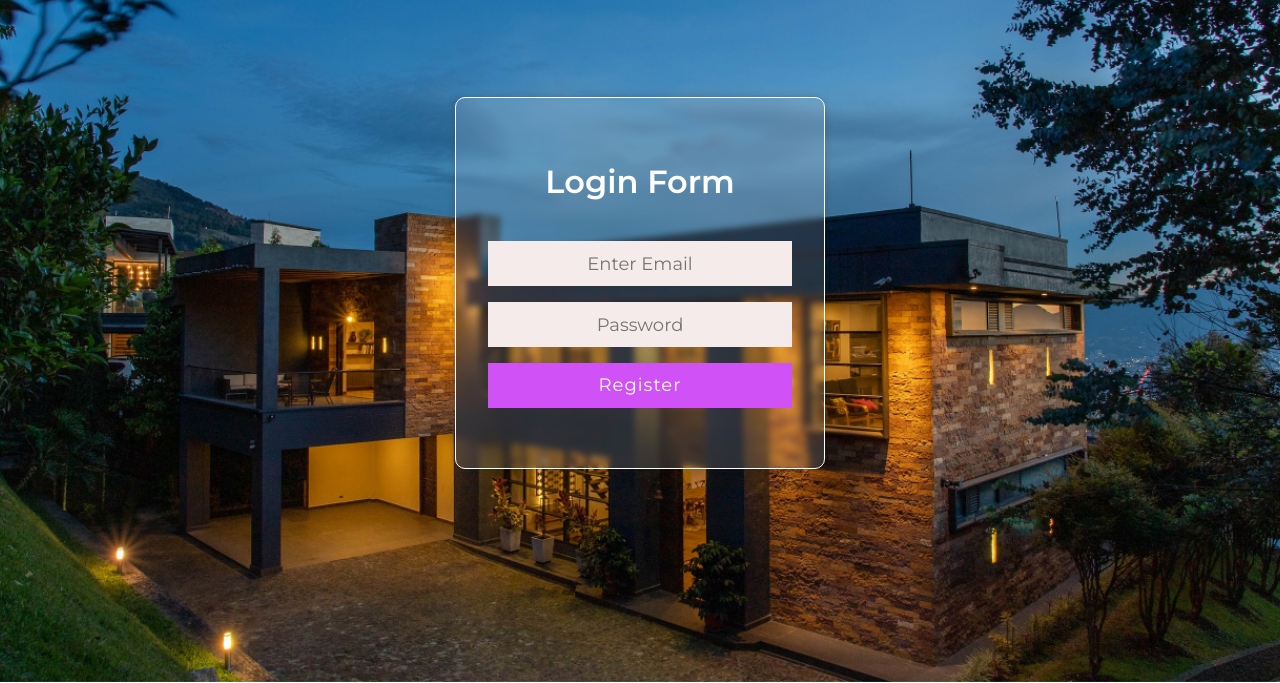
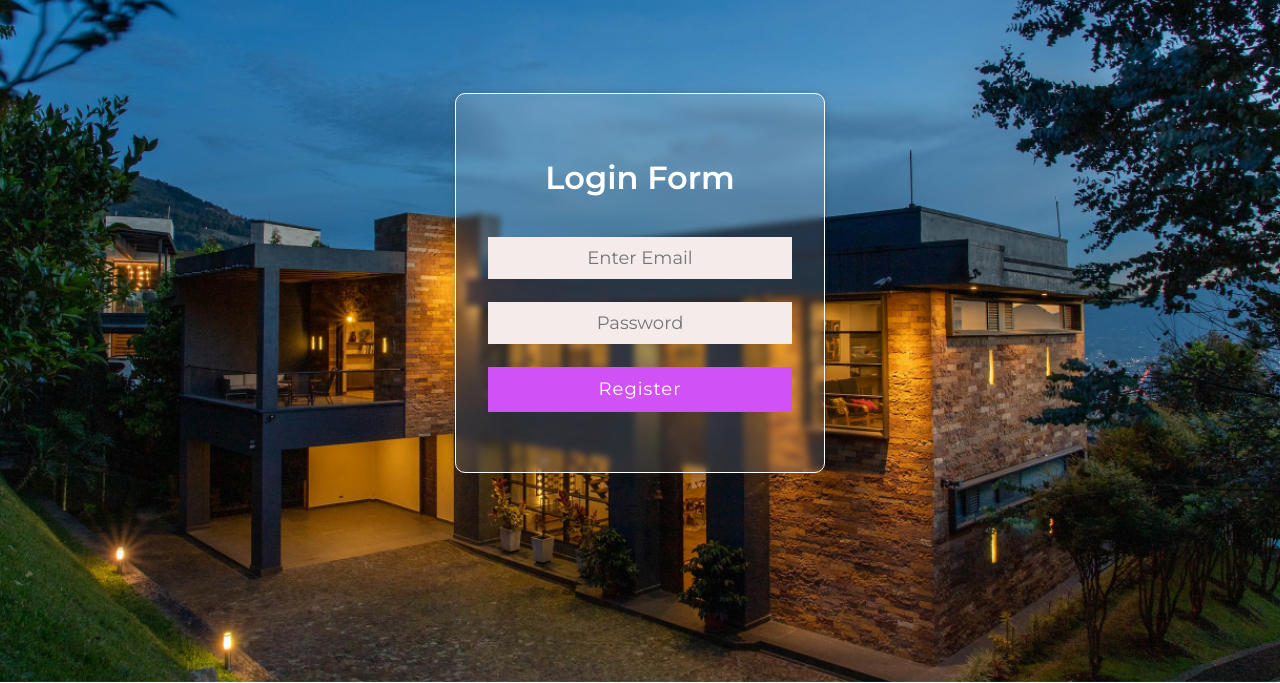
Before and after one commit to Tonight11/team, a website built with Parcel: page form.html in a window 1280 px wide. Shown: the part 117-800 px from the top of the page. Built offline with nearby package versions, Linux system fonts and the light colour scheme; what password-validator would draw is missing.

Commit message:
updated styles

```diff
--- a/form.html
+++ b/form.html
@@ -93,7 +93,7 @@
 						/>
 						<small class="em-er"></small>
 					</div>
-					<div class="section space">
+					<div class="section">
 						<input
 							type="password"
 							class="pass"
@@ -103,7 +103,7 @@
 						<small class="pass-er"></small>
 						<span class="show">SHOW</span>
 					</div>
-					<button class="section" type="submit" id="submit">Register</button>
+					<button type="submit" id="submit">Register</button>
 					<div class="lds-facebook lds">
 						<div></div>
 						<div></div>
--- a/form.js
+++ b/form.js
@@ -60,7 +60,7 @@ form.addEventListener('submit', e => {
 	}
 
 	if (
-		schema.validate(emailValue, { details: true }).length !== 0 &&
+		schema.validate(emailValue, { details: true }).length !== 0 ||
 		passSchema.validate(passValue, { details: true }).length !== 0
 	) {
 		return;
--- a/forms.css
+++ b/forms.css
@@ -25,6 +25,12 @@
     width: 100%;
     background: rgba(255, 255, 255, 0.174);
 } */
+
+.form-submit {
+	display: flex;
+	flex-direction: column;
+	gap: 20px;
+}
 
 small {
 	color: red;
@@ -63,17 +69,13 @@ small {
 	width: 85%;
 }
 .section {
-	position: relative;
-	height: 45px;
-	width: 100%;
 	display: flex;
-	background: rgba(255, 255, 255, 0.94);
-	border-radius: 20px;
+	flex-direction: column;
+	gap: 3px;
 }
 
 .section span {
 	color: #222;
-	width: 40px;
 	line-height: 45px;
 	padding-left: 10px;
 	padding-right: 10px;
@@ -88,6 +90,8 @@ small {
 	text-align: center;
 	color: #222;
 	font-size: 18px;
+	display: flex;
+	padding: 10px;
 }
 .p {
 	padding-left: 30px;
@@ -125,6 +129,8 @@ button[type='submit'] {
 	color: white;
 	display: flex;
 	align-items: center;
+	height: 45px;
+
 	justify-content: center;
 }
 
```
